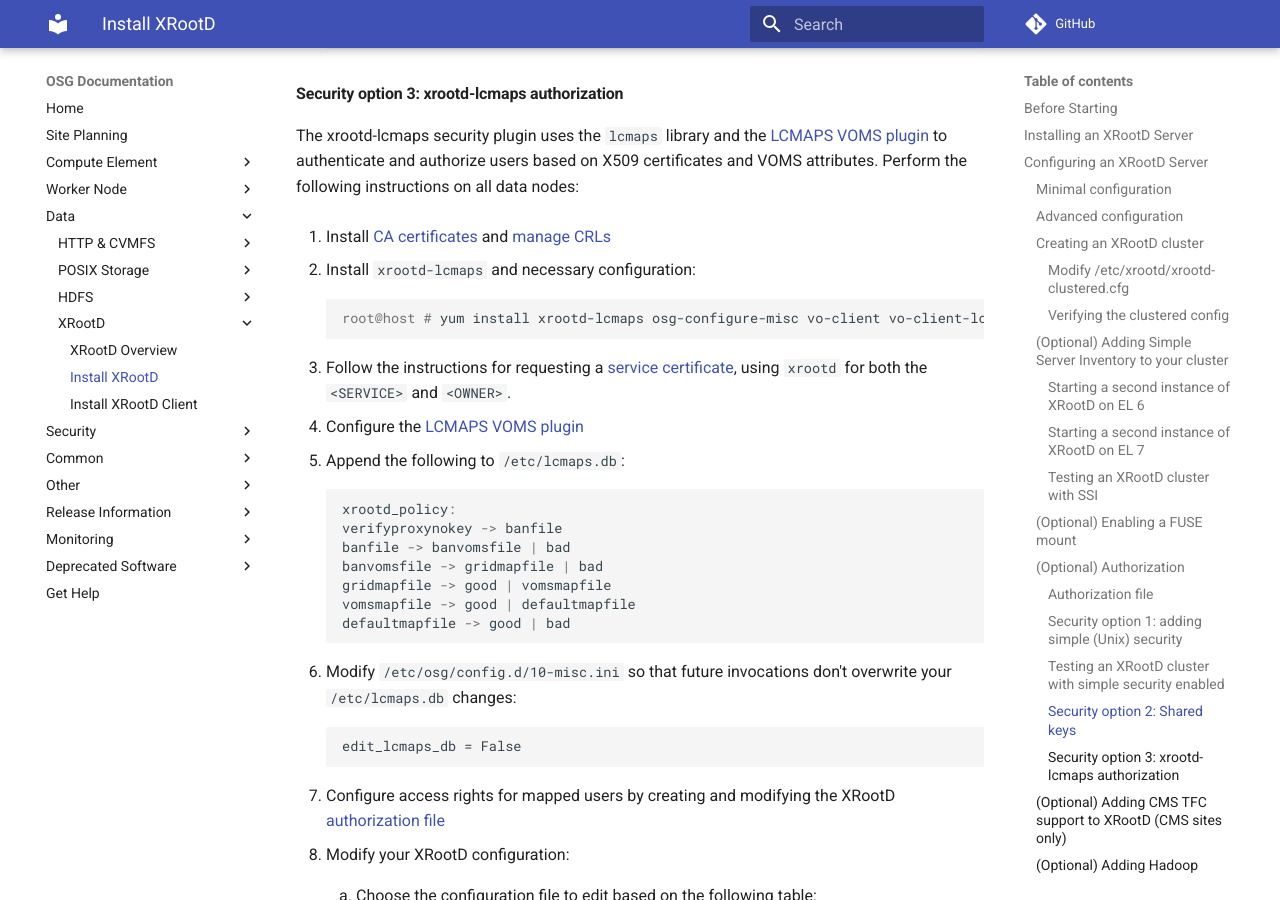
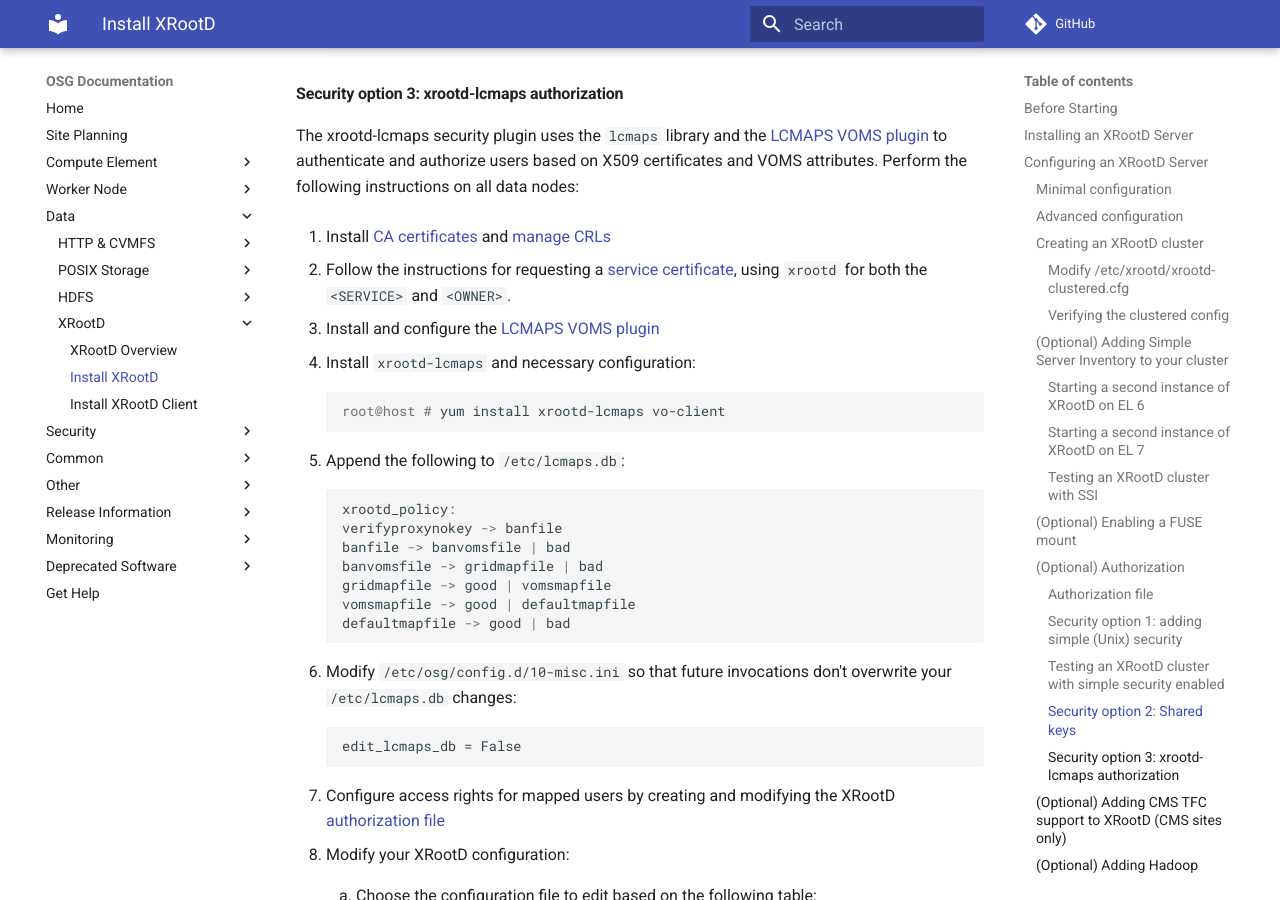
Before and after one commit to osg-htc/docs, an MkDocs documentation site: the page built from docs/data/install-xrootd.md, in a window 1280 px wide and 900 px high, scrolled down 11226 px. Built offline with MkDocs 1.6.1 and Material for MkDocs 9.7.7, drawn with Linux system fonts in a browser that asks for light colours; comment, search, counter and statistics services are not loaded; old or Windows-style settings are respelled for this version of MkDocs.

Commit message:
Tell users to install lcmaps voms auth first to shorten the pkg list

```diff
--- a/docs/data/install-xrootd.md
+++ b/docs/data/install-xrootd.md
@@ -520,15 +520,15 @@ on all data nodes:
 
 1. Install [CA certificates](/common/ca#installing-ca-certificates) and [manage CRLs](/common/ca#installing-ca-certificates#managing-certificate-revocation-lists)
 
+1. Follow the instructions for requesting a [service certificate](/security/host-certs#requesting-and-installing-a-service-certificate),
+   using `xrootd` for both the `<SERVICE>` and `<OWNER>`.
+
+1. Install and configure the [LCMAPS VOMS plugin](/security/lcmaps-voms-authentication)
+
 1. Install `xrootd-lcmaps` and necessary configuration:
 
         :::console
-        root@host # yum install xrootd-lcmaps osg-configure-misc vo-client vo-client-lcmaps-voms
-
-1. Follow the instructions for requesting a [service certificate](/security/host-certs#requesting-and-installing-a-service-certificate),
-   using `xrootd` for both the `<SERVICE>` and `<OWNER>`.
-
-1. Configure the [LCMAPS VOMS plugin](/security/lcmaps-voms-authentication#configuring-the-lcmaps-voms-plugin)
+        root@host # yum install xrootd-lcmaps vo-client
 
 1. Append the following to `/etc/lcmaps.db`:
 
```
